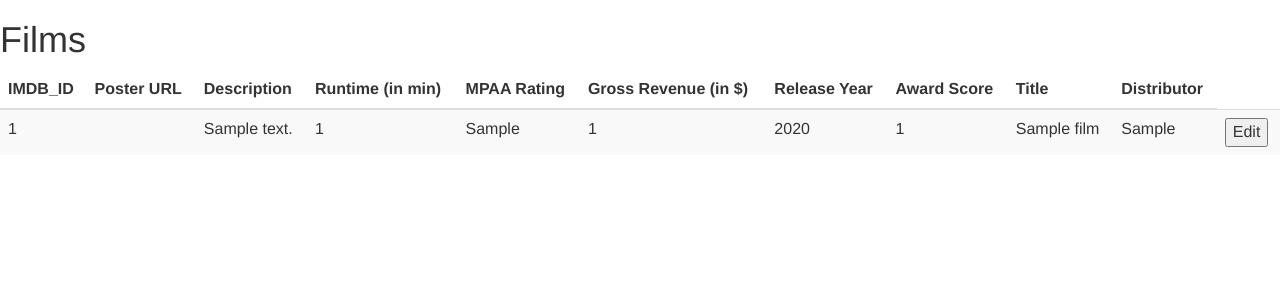
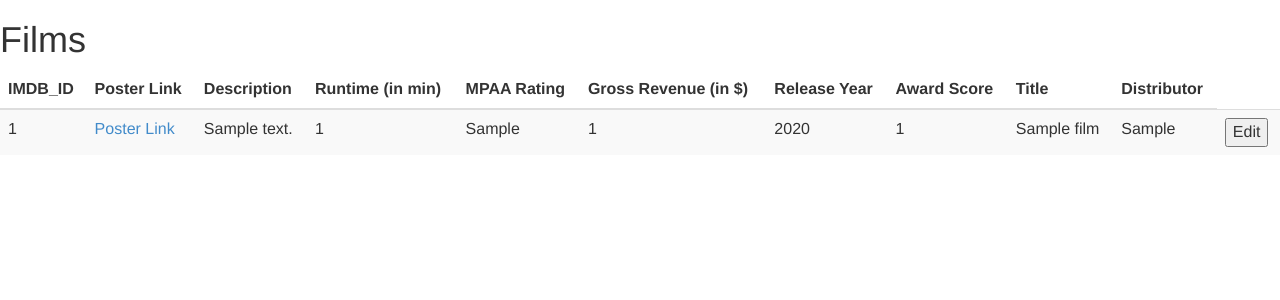
Before and after one commit to shuyangli/TheIronBank, a PHP site: page /films.php in a window 1280 px wide. Shown: the top 300 px of the page. Run offline with PHP 8.4, Linux system fonts and the light colour scheme; tables that the repository leaves empty hold one stand-in row (values such as "Sample post").

Commit message:
image now link

```diff
--- a/films.php
+++ b/films.php
@@ -44,13 +44,13 @@
 	$result = $link->query($test_sql) or die($link->error.__LINE__);
 
 	echo '<table class="table table-striped">';
-	echo '<thead><tr><th>IMDB_ID</th><th>Poster URL</th><th>Description</th><th>Runtime (in min)</th><th>MPAA Rating</th><th>Gross Revenue (in $)</th><th>Release Year</th><th>Award Score</th><th>Title</th><th>Distributor</th></tr></thead>';
+	echo '<thead><tr><th>IMDB_ID</th><th>Poster Link</th><th>Description</th><th>Runtime (in min)</th><th>MPAA Rating</th><th>Gross Revenue (in $)</th><th>Release Year</th><th>Award Score</th><th>Title</th><th>Distributor</th></tr></thead>';
 
 	while($tuple = mysqli_fetch_array($result, MYSQL_ASSOC)) {
 	        echo '<tr>';
 	        foreach($tuple as $column => $value) {
 	        		if ($column == "Poster_URL") {
-	        			echo '<td><a src="'.$value.'"></td>';
+	        			echo '<td><a src="'.$value.'">Poster Link</a></td>';
 
 	        		} else {
 	        			echo '<td data-imdb_id="'.$tuple['IMDB_ID'].'">'.$value.'</td>';
```
